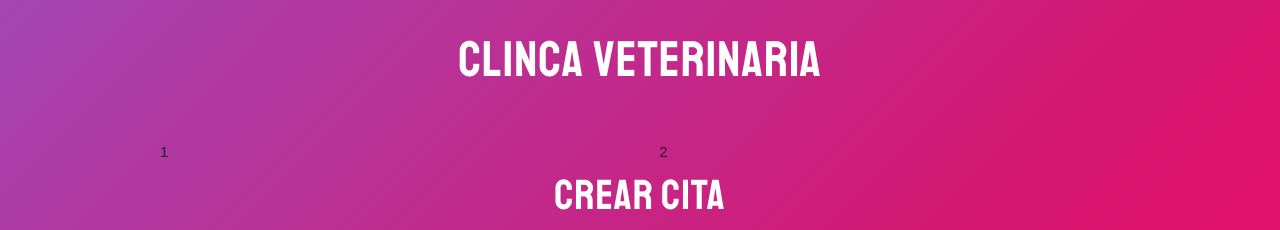
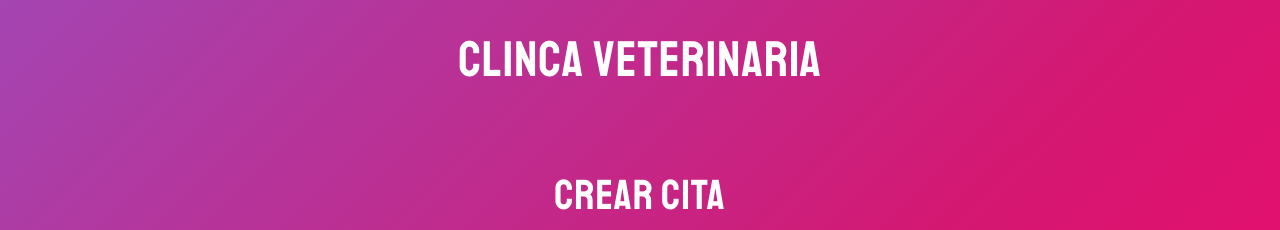
Before and after one commit to JoseTomas-GP95/veterinaria, a React (Create React App) app in the folder veterinaria/: page / in a window 1280 px wide. Shown: the top 230 px of the page. Built offline with nearby package versions, Linux system fonts and the light colour scheme.

Commit message:
Actualizacion

```diff
--- a/veterinaria/src/App.js
+++ b/veterinaria/src/App.js
@@ -46,10 +46,8 @@ const tituloCitas = citas.length === 0 ? "Sin citas" : "Administra tus citas";
       <div className="container">
         <div className="row">
           <div className="one-half column">
-            1
           </div>
           <div className="one-half column">
-            2
           </div>
           <Formulario
             crearCita={crearCita}
```
